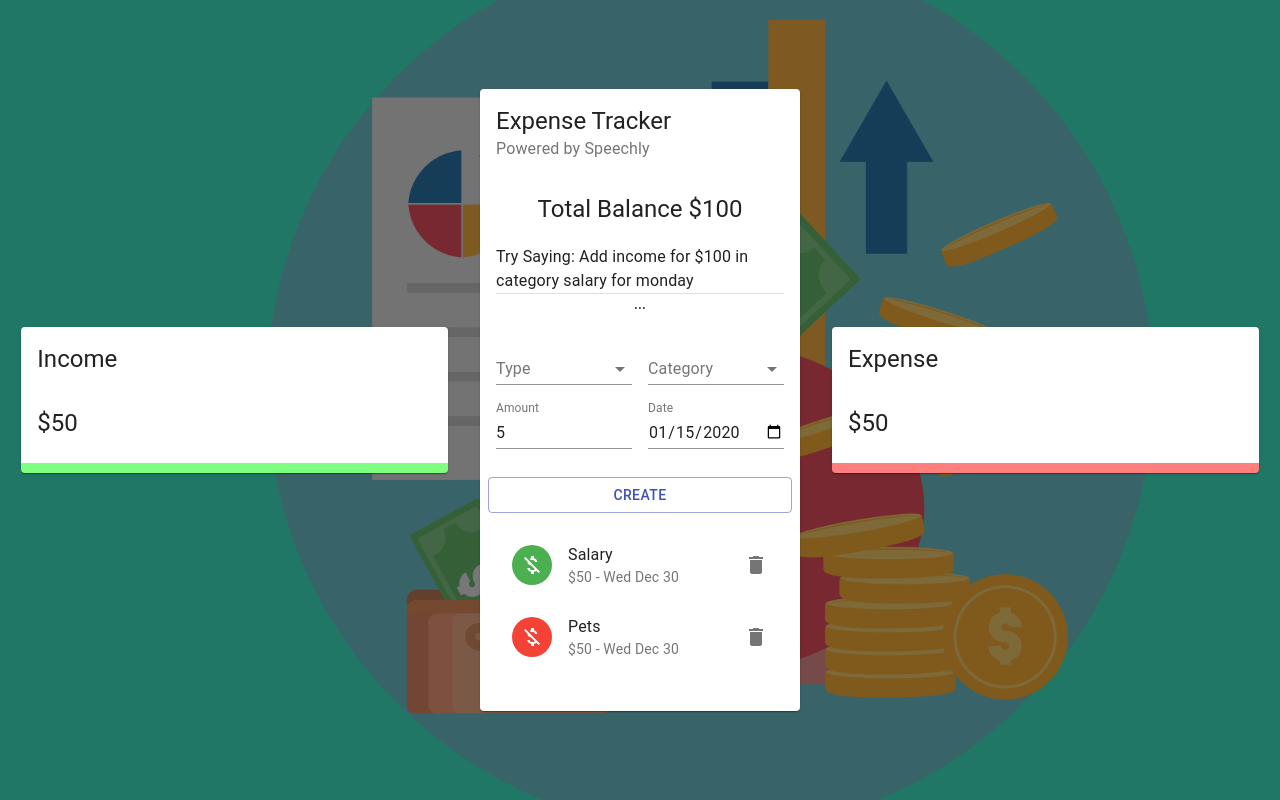
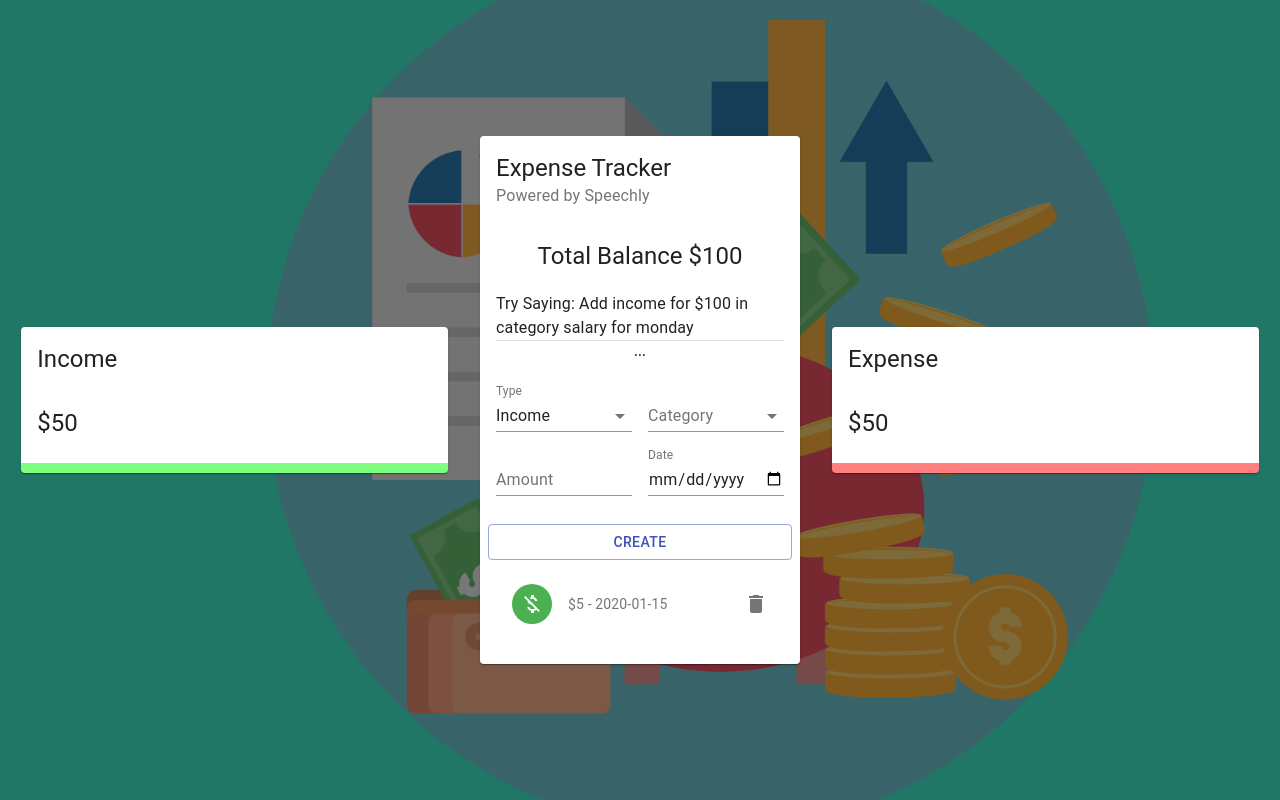
Before and after one commit to mariosknl/expense_tracker_react, a React (Create React App) app: page / in a window 1280 px wide. Both pictures are taken after typing "5", "2020-01-15" into the empty fields and a click on the button "CREATE". Built offline with nearby package versions, Linux system fonts and the light colour scheme.

Commit message:
implemented transactions logic

```diff
--- a/src/components/Main/Form/Form.jsx
+++ b/src/components/Main/Form/Form.jsx
@@ -1,4 +1,4 @@
-import React from "react";
+import React, { useState, useContext } from "react";
 import {
   TextField,
   Typography,
@@ -9,11 +9,32 @@
   Select,
   MenuItem,
 } from "@material-ui/core";
+import { ExpenseTrackerContext } from "../../../context/context";
+import { v4 as uuidv4 } from "uuid";
 
 import useStyles from "./styles";
 
+const initialState = {
+  amount: "",
+  category: "",
+  type: "Income",
+  date: new Date(),
+};
+
 const Form = () => {
   const classes = useStyles();
+  const [formData, setFormData] = useState(initialState);
+  const { addTransaction } = useContext(ExpenseTrackerContext);
+
+  const createTransaction = () => {
+    const transaction = {
+      ...formData,
+      amount: Number(formData.amount),
+      id: uuidv4(),
+    };
+    addTransaction(transaction);
+    setFormData(initialState);
+  };
 
   return (
     <Grid container spacing={2}>
@@ -25,7 +46,10 @@
       <Grid item xs={6}>
         <FormControl fullWidth>
           <InputLabel>Type</InputLabel>
-          <Select>
+          <Select
+            value={formData.type}
+            onChange={(e) => setFormData({ ...formData, type: e.target.value })}
+          >
             <MenuItem value="Income">Income</MenuItem>
             <MenuItem value="Expense">Expense</MenuItem>
           </Select>
@@ -34,23 +58,41 @@
       <Grid item xs={6}>
         <FormControl fullWidth>
           <InputLabel>Category</InputLabel>
-          <Select>
+          <Select
+            value={formData.category}
+            onChange={(e) =>
+              setFormData({ ...formData, category: e.target.value })
+            }
+          >
             <MenuItem value="business">Business</MenuItem>
-            <MenuItem value="salar">Salary</MenuItem>
+            <MenuItem value="salary">Salary</MenuItem>
           </Select>
         </FormControl>
       </Grid>
       <Grid item xs={6}>
-        <TextField type="number" label="Amount" fullWidth />
+        <TextField
+          type="number"
+          label="Amount"
+          fullWidth
+          value={formData.amount}
+          onChange={(e) => setFormData({ ...formData, amount: e.target.value })}
+        />
       </Grid>
       <Grid item xs={6}>
-        <TextField type="date" label="Date" fullWidth />
+        <TextField
+          type="date"
+          label="Date"
+          fullWidth
+          value={formData.date}
+          onChange={(e) => setFormData({ ...formData, date: e.target.value })}
+        />
       </Grid>
       <Button
         className={classes.button}
         variant="outlined"
         color="primary"
         fullWidth
+        onClick={createTransaction}
       >
         Create
       </Button>
--- a/src/components/Main/List/List.jsx
+++ b/src/components/Main/List/List.jsx
@@ -1,4 +1,4 @@
-import React from "react";
+import React, { useContext } from "react";
 import {
   List as MUIList,
   ListItem,
@@ -12,33 +12,12 @@
 import { Delete, MoneyOff } from "@material-ui/icons";
 
 import useStyles from "./styles";
+import { ExpenseTrackerContext } from "../../../context/context";
 
 const List = () => {
   const classes = useStyles();
+  const { deleteTransaction, transactions } = useContext(ExpenseTrackerContext);
 
-  const transactions = [
-    {
-      id: 1,
-      type: "Income",
-      category: "Salary",
-      amount: 50,
-      date: "Wed Dec 30",
-    },
-    {
-      id: 2,
-      type: "Expense",
-      category: "Pets",
-      amount: 50,
-      date: "Wed Dec 30",
-    },
-    {
-      id: 3,
-      type: "Income",
-      category: "Business",
-      amount: 150,
-      date: "Wed Dec 18",
-    },
-  ];
   return (
     <MUIList dense={false} className={classes.list}>
       {transactions.map((transaction) => (
@@ -66,7 +45,11 @@
               secondary={`$${transaction.amount} - ${transaction.date}`}
             />
             <ListItemSecondaryAction>
-              <IconButton edge="end" aria-label="delete" onClick="">
+              <IconButton
+                edge="end"
+                aria-label="delete"
+                onClick={() => deleteTransaction(transaction.id)}
+              >
                 <Delete />
               </IconButton>
             </ListItemSecondaryAction>
--- /dev/null
+++ b/src/context/context.js
@@ -0,0 +1,32 @@
+import React, { useReducer, createContext } from "react";
+
+import contextReducer from "./contextReducer";
+
+const initialState = [];
+
+export const ExpenseTrackerContext = createContext(initialState);
+
+export const Provider = ({ children }) => {
+  const [transactions, dispatch] = useReducer(contextReducer, initialState);
+
+  // Action Creators
+  const deleteTransaction = (id) =>
+    dispatch({ type: "DELETE_TRANSACTION", payload: id });
+
+  const addTransaction = (transaction) =>
+    dispatch({ type: "ADD_TRANSACTION", payload: transaction });
+
+  console.log(transactions);
+
+  return (
+    <ExpenseTrackerContext.Provider
+      value={{
+        deleteTransaction,
+        addTransaction,
+        transactions,
+      }}
+    >
+      {children}
+    </ExpenseTrackerContext.Provider>
+  );
+};
--- /dev/null
+++ b/src/context/contextReducer.js
@@ -0,0 +1,18 @@
+const contextReducer = (state, action) => {
+  let transactions;
+
+  switch (action.type) {
+    case "DELETE_TRANSACTION":
+      transactions = state.filter((t) => t.id !== action.payload);
+
+      return transactions;
+    case "ADD_TRANSACTION":
+      transactions = [action.payload, ...state];
+
+      return transactions;
+    default:
+      return state;
+  }
+};
+
+export default contextReducer;
--- a/src/index.js
+++ b/src/index.js
@@ -1,7 +1,13 @@
 import React from "react";
 import ReactDOM from "react-dom";
 
+import { Provider } from "./context/context";
 import App from "./App";
 import "./index.css";
 
-ReactDOM.render(<App />, document.getElementById("root"));
+ReactDOM.render(
+  <Provider>
+    <App />
+  </Provider>,
+  document.getElementById("root")
+);
```
Also changed, not shown: 1 other file (tests, documents, lock files or other folders).
